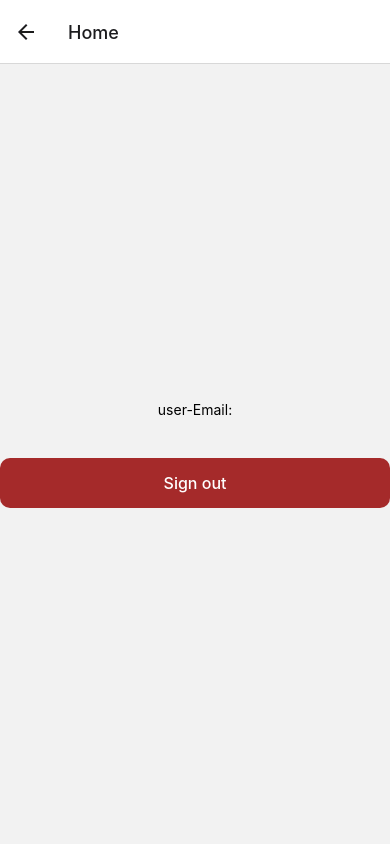
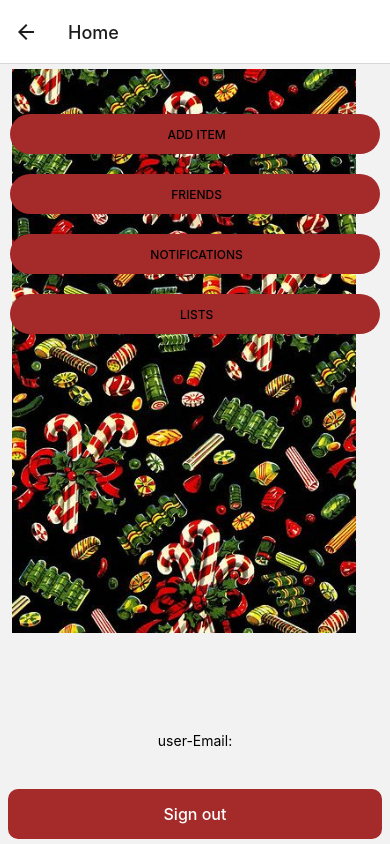
Before and after one commit to mmm11111/Wish-list-app, a React Native app: screen /Home in a window 390 px wide. Built offline with nearby package versions, Linux system fonts and the light colour scheme; no server answers.

Commit message:
created button containers in homepage, inserted home pg pic

```diff
--- a/Pages/HomeScreen.js
+++ b/Pages/HomeScreen.js
@@ -3,8 +3,10 @@ import React from 'react'
 import { TouchableOpacity } from 'react-native'
 import { auth } from './firebase'
 import { useNavigation } from '@react-navigation/core'
+import StyledButtons from '../StyledButtons'
+import { ImageBackground } from 'react-native'
 
-const HomeScreen = () => {
+const HomeScreen = (props) => {
 
     const navigation = useNavigation();
 
@@ -17,6 +19,12 @@ const HomeScreen = () => {
 
   return (
     <View style = {styles.container}>
+       <ImageBackground
+       source = {require('../assets/paper.jpg')}
+       style=  {styles.photo}
+
+
+      />
       <Text>user-Email:{auth.currentUser?.email}</Text>
       <TouchableOpacity
       onPress={handleSignout}
@@ -25,6 +33,45 @@ const HomeScreen = () => {
       <Text style = {styles.buttonText}>Sign out</Text>
 
       </TouchableOpacity>
+      <View style = {styles.buttonContainer}>
+
+        <StyledButtons
+        content = {"Add Item"}
+        onPress = {()=>
+        {console.warn('Add Item is pressed');
+      }}
+
+
+        />
+
+      <StyledButtons
+        content = {"Friends"}
+        onPress = {()=>
+        {console.warn('Friends button is pressed');
+      }}
+
+
+        />
+        <StyledButtons
+        content = {"Notifications"}
+        onPress = {()=>
+        {console.warn('Notifications is pressed');
+      }}
+
+
+        />
+
+      <StyledButtons
+        content = {"Lists"}
+        onPress = {()=>
+        {console.warn('Lists is pressed');
+      }}
+
+
+        />
+
+
+      </View>
     </View>
   )
 }
@@ -40,7 +87,7 @@ const styles = StyleSheet.create({
     container:{
         flex:1,
         justifyContent:"center",
-        alignItems:'center'
+        alignItems:'center',
 
       },
 
@@ -53,11 +100,26 @@ const styles = StyleSheet.create({
       },
       button:{
         backgroundColor: "brown",
-               width:'100%',
+               width:'96%',
                padding: 15,
                borderRadius:10,
                alignItems:'center',
                marginTop: 40
+      },
+      buttonContainer:{
+        position:'absolute',
+        top:40,
+        width:'100%'
+      },
+      photo:{
+        width:'94%',
+        height:'85%',
+        alignContent:'center',
+        alignItems:'center',
+        justifyContent:'center'
+
+
+
       }
 
 
--- /dev/null
+++ b/StyledButtons/index.js
@@ -0,0 +1,32 @@
+import { Pressable, StyleSheet, Text, View } from 'react-native'
+import React from 'react'
+import styles from './style'
+
+
+const StyledButtons = (props) => {
+    const {content, onPress} = props;
+
+  return (
+    <View style = {styles.container}>
+       <Pressable
+
+       style = {styles.button}
+       onPress = {()=> onPress()}
+
+
+       >
+
+           <Text style = {styles.text}> {content}</Text>
+
+
+
+
+       </Pressable>
+
+
+
+    </View>
+  )
+}
+
+export default StyledButtons
--- /dev/null
+++ b/StyledButtons/style.js
@@ -0,0 +1,32 @@
+import { StyleSheet } from "react-native";
+
+
+
+
+
+const styles = StyleSheet.create({
+    container:{
+        width:'100%',
+        padding: 10,
+
+
+    },
+    button:{
+        height:40,
+        backgroundColor: 'white',
+        borderRadius: 20,
+        justifyContent:'center',
+        alignItems:'center',
+        backgroundColor: 'brown'
+
+    },
+    text:{
+        fontSize: 12,
+        fontWeight:'500',
+        textTransform:'uppercase',
+    }
+
+
+
+});
+export default styles;
```
Also changed, not shown: Pages/LoginScreen.js (+0 -7 lines), assets/paper.jpg (added).
